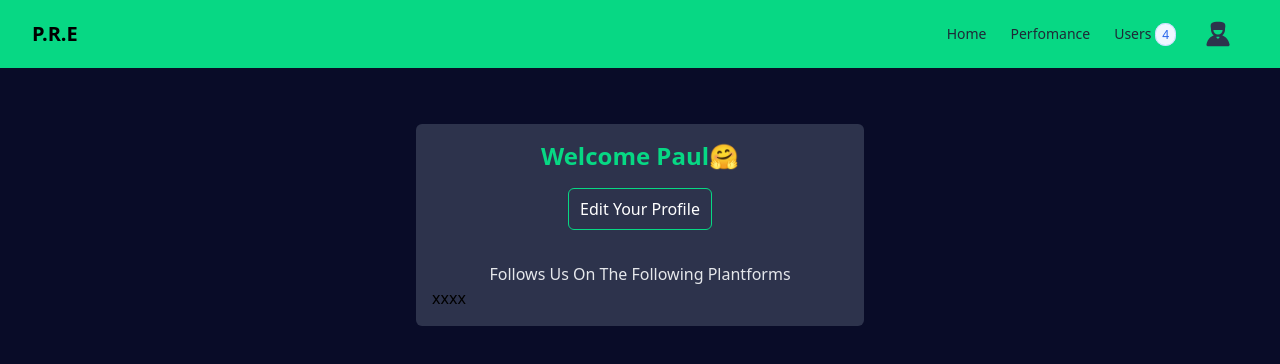
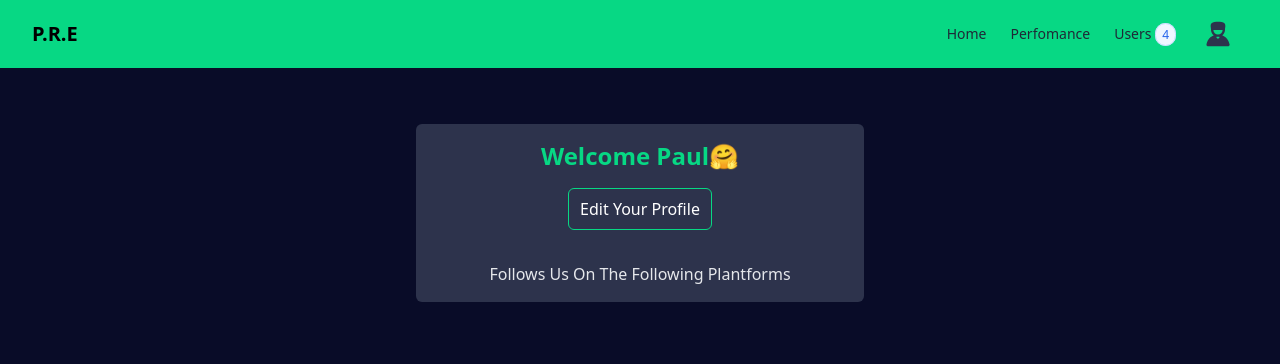
Before and after one commit to Paulhakeem/Auth-Express-MongoDB, a Nuxt app: page /darshboard in a window 1280 px wide. Shown: the top 364 px of the page. Built offline with nearby package versions, Linux system fonts and the light colour scheme.

Commit message:
finalizing some designing

```diff
--- a/components/MainBody.vue
+++ b/components/MainBody.vue
@@ -1,5 +1,7 @@
 <template>
-  <div class="max-w-md m-auto mt-14 justify-center text-center bg-[#2d334c] rounded-md p-4">
+  <div
+    class="max-w-md m-auto mt-14 justify-center text-center bg-[#2d334c] rounded-md p-4"
+  >
     <h1 class="text-2xl text-[#07d884] font-semibold">Welcome Paul🤗</h1>
 
     <div class="pt-4">
@@ -10,15 +12,16 @@
       </button>
     </div>
 
-
     <div class="mt-8 text-center justify-center content-center">
-   <p class="text-gray-200">Follows Us On The Following Plantforms</p>
-   <span class="flex">
-   <p>x</p>
-   <p>x</p>
-   <p>x</p>
-   <p>x</p>
-   </span>
+      <p class="text-gray-200">Follows Us On The Following Plantforms</p>
+      <div class="flex text-center">
+        <a href=""
+          ><svg xmlns="http://www.w3.org/2000/svg" viewBox="0 0 512 512">
+            <path
+              d="M512 256C512 114.6 397.4 0 256 0S0 114.6 0 256C0 376 82.7 476.8 194.2 504.5V334.2H141.4V256h52.8V222.3c0-87.1 39.4-127.5 125-127.5c16.2 0 44.2 3.2 55.7 6.4V172c-6-.6-16.5-1-29.6-1c-42 0-58.2 15.9-58.2 57.2V256h83.6l-14.4 78.2H287V510.1C413.8 494.8 512 386.9 512 256h0z"
+            /></svg
+        ></a>
+      </div>
     </div>
   </div>
 </template>
--- a/pages/index.vue
+++ b/pages/index.vue
@@ -22,7 +22,7 @@
               placeholder="Enter user name"
             />
             <button
-              class="h-10 w-32 bg-blue-800 rounded font-semibold text-sm text-blue-100 hover:bg-blue-800"
+              class="h-10 w-32 bg-[#07d884] rounded font-semibold text-sm text-blue-100"
             >
               Track
             </button>
@@ -72,7 +72,7 @@
                 </div>
 
                 <span>
-                  <p class="hover:text-blue-800 cursor-pointer">
+                  <p class="hover:text-[#07d884] cursor-pointer">
                     Forget Your Password
                   </p>
                 </span>
@@ -80,7 +80,7 @@
 
               <div class="text-center">
                 <button
-                  class="h-10 px-6 w-64 bg-blue-800 mt-8 rounded font-semibold text-sm text-blue-100 hover:bg-blue-800"
+                  class="h-10 px-6 w-64 bg-[#07d884] mt-8 rounded font-semibold text-sm text-blue-100"
                 >
                   Login
                 </button>
@@ -89,7 +89,7 @@
                 <a>New user</a>
                 <span class="mx-2 text-gray-300">/</span>
                 <nuxt-link to="/signUp">
-                  <a class="font-semibold hover:text-blue-800">Sign Up</a>
+                  <a class="font-semibold hover:text-[#07d884]">Sign Up</a>
                 </nuxt-link>
               </div>
             </form>
--- a/pages/signUp.vue
+++ b/pages/signUp.vue
@@ -8,7 +8,7 @@
       <div class="relative flex h-80 w-2/5 items-center justify-center">
         <div class="text-pretty">
           <h2 class="text-2xl text-white font-semibold">Track Your Users</h2>
-          <div class="text-white pt-8 text-md">
+          <div class="text-white pt-8 text-md text-pretty">
             <p>
               We provide services for mojar cargo distributors, corporates
               shippers and individuals, includes transportations of animals. We
@@ -22,7 +22,7 @@
               placeholder="Enter user name"
             />
             <button
-              class="h-10 w-32 bg-blue-800 rounded font-semibold text-sm text-blue-100 hover:bg-blue-800"
+              class="h-10 w-32 bg-[#07d884] rounded font-semibold text-sm text-blue-100"
             >
               Track
             </button>
@@ -82,7 +82,7 @@
                 </div>
 
                 <span>
-                  <p class="hover:text-blue-800 cursor-pointer">
+                  <p class="hover:text-[#07d884] cursor-pointer">
                     Forget Your Password
                   </p>
                 </span>
@@ -90,7 +90,7 @@
 
               <div class="text-center">
                 <button
-                  class="h-10 px-6 w-64 bg-blue-800 mt-8 rounded font-semibold text-sm text-blue-100 hover:bg-blue-800"
+                  class="h-10 px-6 w-64 bg-[#07d884] mt-8 rounded font-semibold text-sm text-blue-100"
                 >
                   SignUp
                 </button>
@@ -99,7 +99,7 @@
                 <a>New user</a>
                 <span class="mx-2 text-gray-300">/</span>
                 <nuxt-link to="/">
-                  <a class="font-semibold hover:text-blue-800">Login</a>
+                  <a class="font-semibold hover:text-[#07d884]">Login</a>
                 </nuxt-link>
               </div>
             </form>
```
